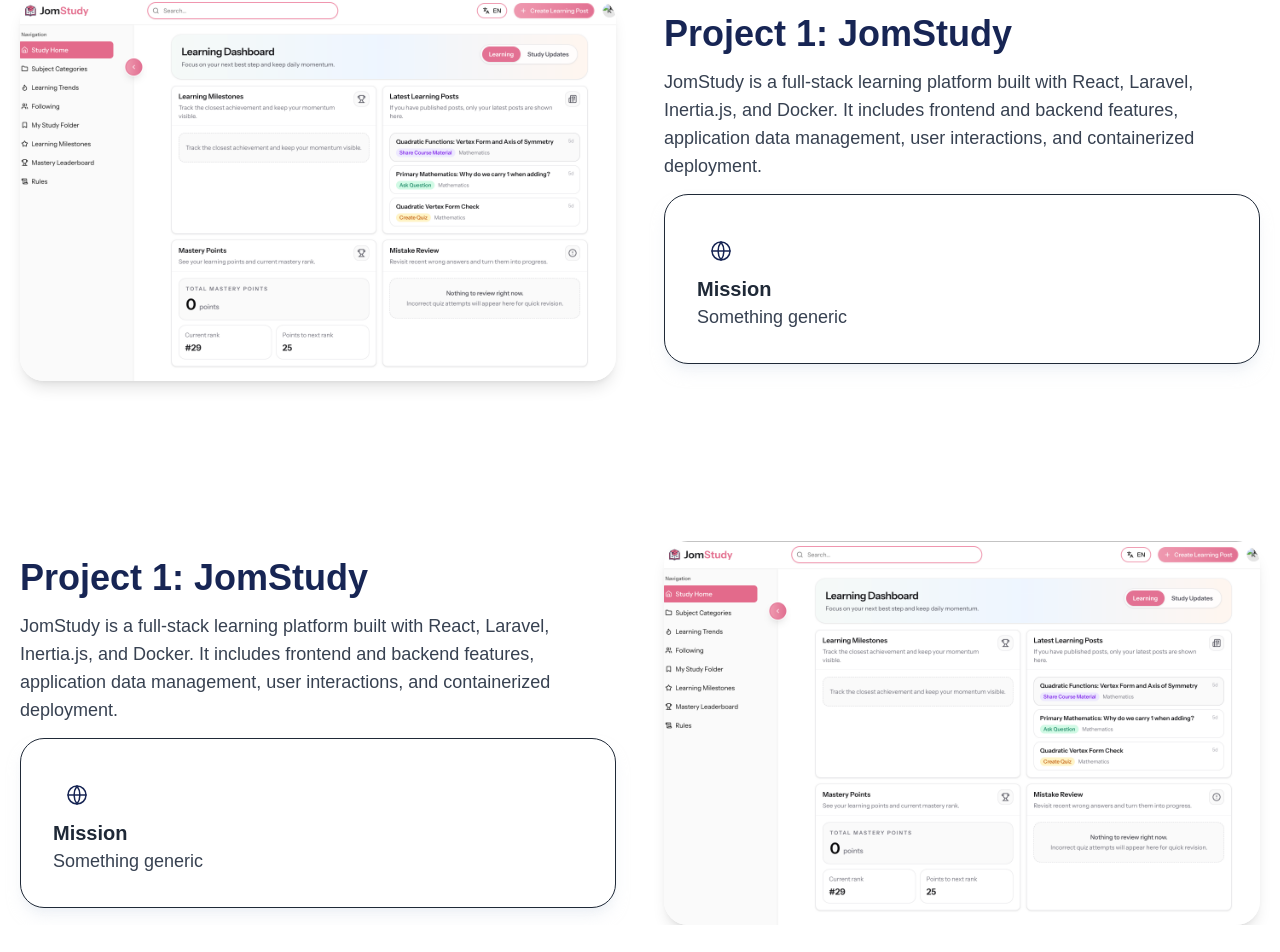
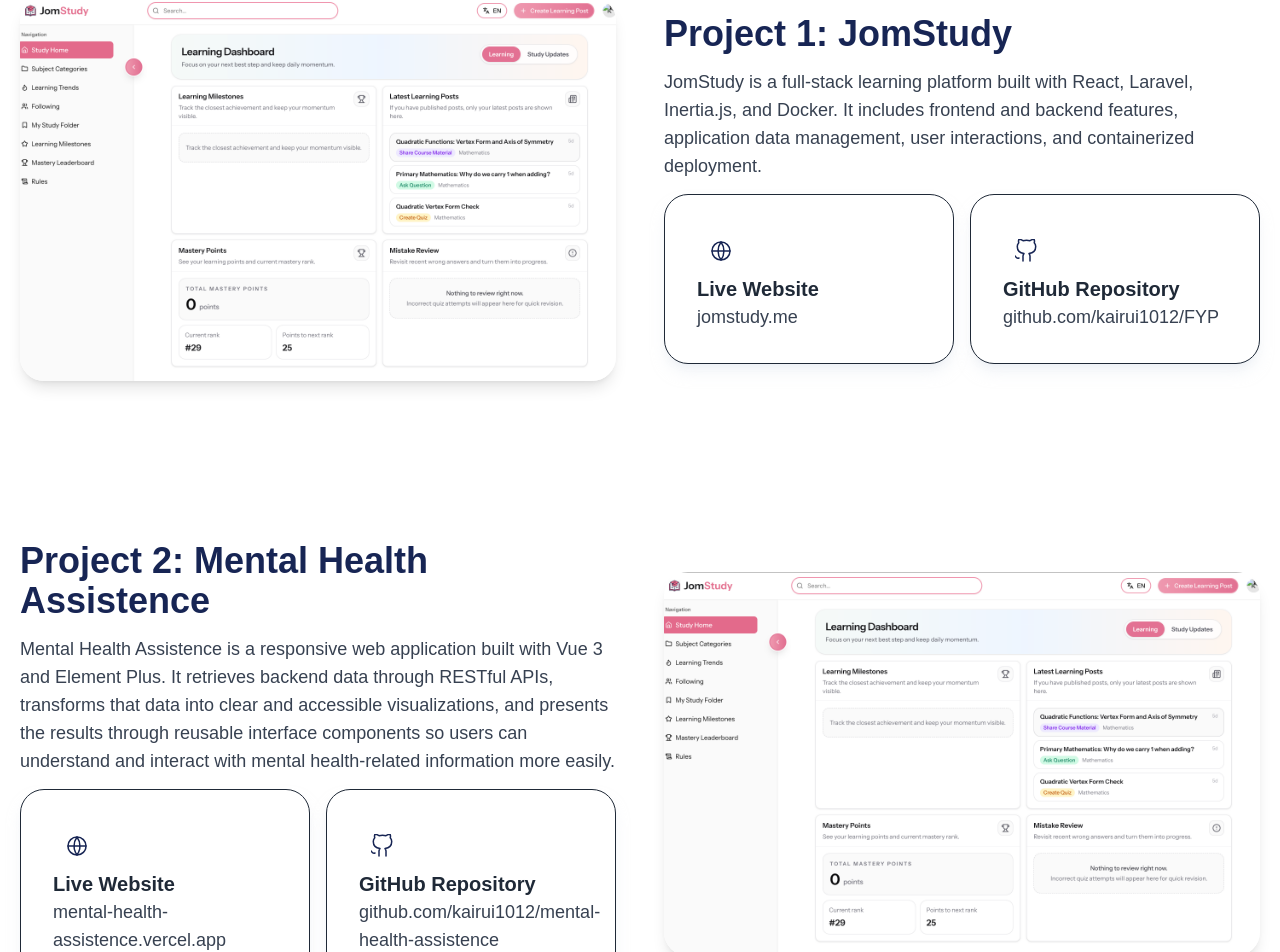
Before and after one commit to kairui1012/react_website, a React (Vite) app: page / in a window 1280 px wide. Shown: the part 1691-2643 px from the top of the page. Before the commit the page ends 2616 px from the top, so only its background shows below. Built offline with nearby package versions, Linux system fonts and the light colour scheme.

Commit message:
repair svg problem

```diff
--- a/src/component/sections/Project.tsx
+++ b/src/component/sections/Project.tsx
@@ -26,8 +26,14 @@
             features, application data management, user interactions, and
             containerized deployment.
           </Paragraph>
-          <div>
-            <Info title="Mission" description="Something generic ">
+          <div className="grid sm:grid-cols-2 gap-4">
+            <a
+              href="https://jomstudy.me"
+              target="_blank"
+              rel="noreferrer"
+              aria-label="Visit the JomStudy website"
+            >
+              <Info title="Live Website" description="jomstudy.me">
                 <svg
                   xmlns="http://www.w3.org/2000/svg"
                   fill="none"
@@ -44,6 +50,33 @@
                   />
                 </svg>
               </Info>
+            </a>
+            <a
+              href="https://github.com/kairui1012/FYP"
+              target="_blank"
+              rel="noreferrer"
+              aria-label="View the JomStudy GitHub repository"
+            >
+              <Info
+                title="GitHub Repository"
+                description="github.com/kairui1012/FYP"
+              >
+                <svg
+                  xmlns="http://www.w3.org/2000/svg"
+                  fill="none"
+                  viewBox="0 0 24 24"
+                  strokeWidth="1.5"
+                  stroke="currentColor"
+                  className="w-6 h-6"
+                >
+                  <path
+                    strokeLinecap="round"
+                    strokeLinejoin="round"
+                    d="M15 22v-4a4.8 4.8 0 0 0-1-3.5c3.28-.36 6.72-1.61 6.72-7A5.4 5.4 0 0 0 19.22 3.77 5.07 5.07 0 0 0 19.09.24S17.91-.14 15 1.74a13.4 13.4 0 0 0-7 0C5.09-.14 3.91.24 3.91.24a5.07 5.07 0 0 0-.13 3.53A5.4 5.4 0 0 0 2.28 7.5c0 5.38 3.44 6.63 6.72 7A4.8 4.8 0 0 0 8 18v4m-4-3c-3 .9-3-1.5-4-2"
+                  />
+                </svg>
+              </Info>
+            </a>
           </div>
         </div>
       </Container>
@@ -53,21 +86,32 @@
           <div className="w-full h-80 sm:h-96 relative">
             <img
               src="/src/assets/image_project_1.png"
-              alt="JomStudy project"
+              alt="Mental Health Assistence project"
               className="w-full h-full object-cover rounded-3xl shadow-lg relative z-10"
             />
           </div>
         </div>
         <div className="w-full md:w-7/12 lg:w-1/2 flex flex-col gap-y-3.5">
-          <Title>Project 1: JomStudy</Title>
+          <Title>Project 2: Mental Health Assistence</Title>
           <Paragraph>
-            JomStudy is a full-stack learning platform built with React,
-            Laravel, Inertia.js, and Docker. It includes frontend and backend
-            features, application data management, user interactions, and
-            containerized deployment.
+            Mental Health Assistence is a responsive web application built with
+            Vue 3 and Element Plus. It retrieves backend data through RESTful
+            APIs, transforms that data into clear and accessible
+            visualizations, and presents the results through reusable interface
+            components so users can understand and interact with mental
+            health-related information more easily.
           </Paragraph>
-          <div>
-            <Info title="Mission" description="Something generic ">
+          <div className="grid sm:grid-cols-2 gap-4">
+            <a
+              href="https://mental-health-assistence.vercel.app/"
+              target="_blank"
+              rel="noreferrer"
+              aria-label="Visit the Mental Health Assistence website"
+            >
+              <Info
+                title="Live Website"
+                description="mental-health-assistence.vercel.app"
+              >
                 <svg
                   xmlns="http://www.w3.org/2000/svg"
                   fill="none"
@@ -84,6 +128,33 @@
                   />
                 </svg>
               </Info>
+            </a>
+            <a
+              href="https://github.com/kairui1012/mental-health-assistence"
+              target="_blank"
+              rel="noreferrer"
+              aria-label="View the Mental Health Assistence GitHub repository"
+            >
+              <Info
+                title="GitHub Repository"
+                description="github.com/kairui1012/mental-health-assistence"
+              >
+                <svg
+                  xmlns="http://www.w3.org/2000/svg"
+                  fill="none"
+                  viewBox="0 0 24 24"
+                  strokeWidth="1.5"
+                  stroke="currentColor"
+                  className="w-6 h-6"
+                >
+                  <path
+                    strokeLinecap="round"
+                    strokeLinejoin="round"
+                    d="M15 22v-4a4.8 4.8 0 0 0-1-3.5c3.28-.36 6.72-1.61 6.72-7A5.4 5.4 0 0 0 19.22 3.77 5.07 5.07 0 0 0 19.09.24S17.91-.14 15 1.74a13.4 13.4 0 0 0-7 0C5.09-.14 3.91.24 3.91.24a5.07 5.07 0 0 0-.13 3.53A5.4 5.4 0 0 0 2.28 7.5c0 5.38 3.44 6.63 6.72 7A4.8 4.8 0 0 0 8 18v4m-4-3c-3 .9-3-1.5-4-2"
+                  />
+                </svg>
+              </Info>
+            </a>
           </div>
         </div>
       </Container>
```
Lines whose indentation alone changed are shown as unchanged.
